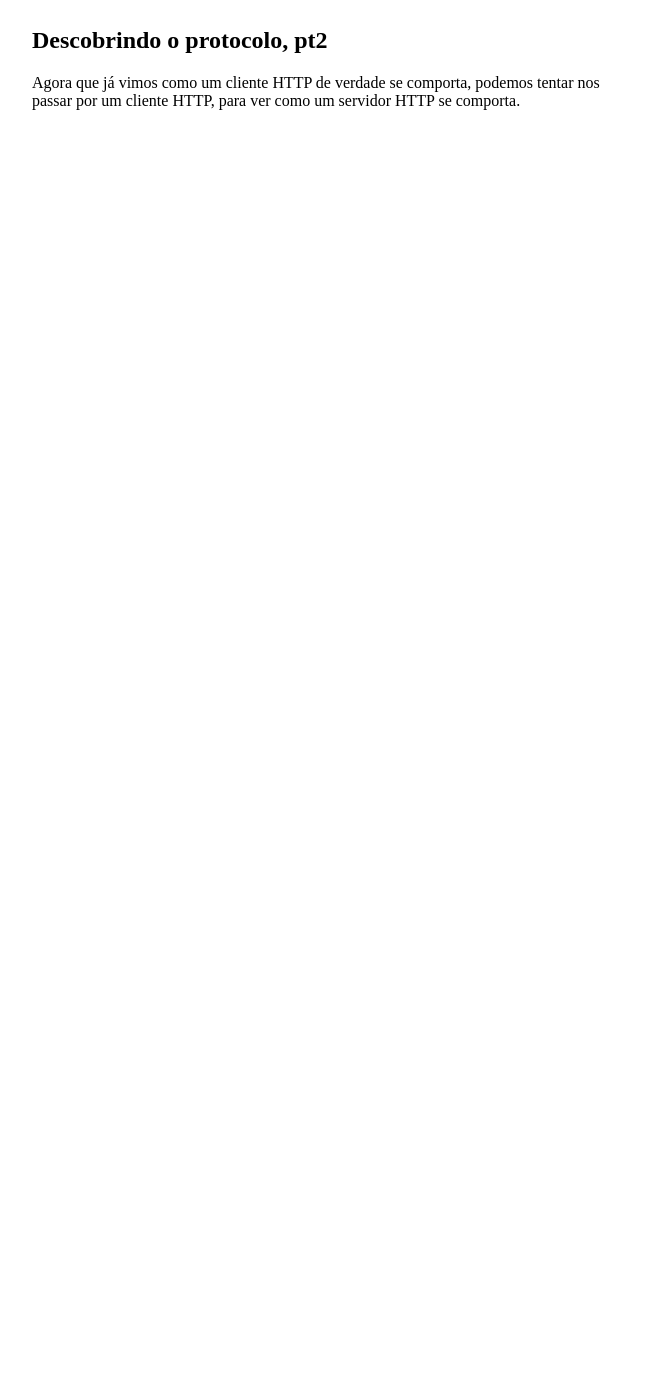
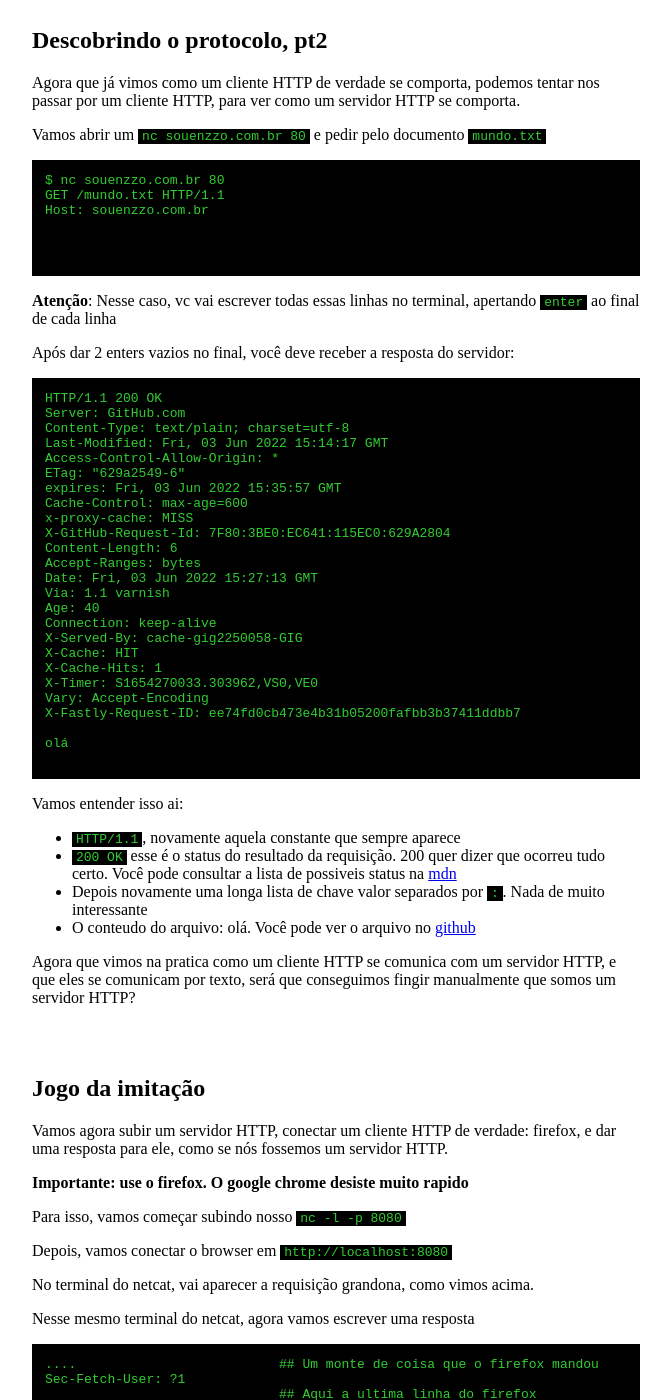
Before and after one commit to souenzzo/souenzzo.github.io, a Jekyll site: the page bootcamp/01.html, which Jekyll copies as it is, in a window 1280 px wide and 1400 px high, scrolled down 2439 px. Shown: the whole window, without its empty margins (304-975 px from the left). Built offline with Jekyll 4.4.1, drawn with Linux system fonts in a browser that asks for light colours; before the commit the page ends 3069 px from its top, so only the background shows below that; some of the changed text lies outside the part shown.

Commit message:
+bootcamp

```diff
--- a/bootcamp/01.html
+++ b/bootcamp/01.html
@@ -194,7 +194,80 @@ Accept: */*
         Agora que já vimos como um cliente HTTP de verdade se comporta, podemos tentar nos passar por um cliente HTTP,
         para ver como um servidor HTTP se comporta.
     </p>
+    <p>Vamos abrir um <code>nc souenzzo.com.br 80</code> e pedir pelo documento <code>mundo.txt</code></p>
+    <pre>$ nc souenzzo.com.br 80
+GET /mundo.txt HTTP/1.1
+Host: souenzzo.com.br
 
+
+    </pre>
+    <p><b>Atenção</b>: Nesse caso, vc vai escrever todas essas linhas no terminal, apertando <code>enter</code> ao final
+        de cada linha</p>
+    <p>Após dar 2 enters vazios no final, você deve receber a resposta do servidor:</p>
+    <pre>HTTP/1.1 200 OK
+Server: GitHub.com
+Content-Type: text/plain; charset=utf-8
+Last-Modified: Fri, 03 Jun 2022 15:14:17 GMT
+Access-Control-Allow-Origin: *
+ETag: "629a2549-6"
+expires: Fri, 03 Jun 2022 15:35:57 GMT
+Cache-Control: max-age=600
+x-proxy-cache: MISS
+X-GitHub-Request-Id: 7F80:3BE0:EC641:115EC0:629A2804
+Content-Length: 6
+Accept-Ranges: bytes
+Date: Fri, 03 Jun 2022 15:27:13 GMT
+Via: 1.1 varnish
+Age: 40
+Connection: keep-alive
+X-Served-By: cache-gig2250058-GIG
+X-Cache: HIT
+X-Cache-Hits: 1
+X-Timer: S1654270033.303962,VS0,VE0
+Vary: Accept-Encoding
+X-Fastly-Request-ID: ee74fd0cb473e4b31b05200fafbb3b37411ddbb7
+
+olá
+
+</pre>
+    <p>Vamos entender isso ai:</p>
+    <ul>
+        <li><code>HTTP/1.1</code>, novamente aquela constante que sempre aparece</li>
+        <li><code>200 OK</code> esse é o status do resultado da requisição. 200 quer dizer que ocorreu tudo certo. Você
+            pode consultar a lista de possiveis status na <a
+                    href="https://developer.mozilla.org/pt-BR/docs/Web/HTTP/Status">mdn </a></li>
+        <li>Depois novamente uma longa lista de chave valor separados por <code>:</code>. Nada de muito interessante
+        </li>
+        <li>O conteudo do arquivo: olá. Você pode ver o arquivo no
+            <a href="https://github.com/souenzzo/souenzzo.github.io/blob/main/mundo.txt">github</a></li>
+    </ul>
+    <p>
+        Agora que vimos na pratica como um cliente HTTP se comunica com um servidor HTTP, e que eles se comunicam por
+        texto, será que conseguimos fingir manualmente que somos um servidor HTTP?
+    </p>
+</section>
+<section>
+    <h1>Jogo da imitação</h1>
+    <p>
+        Vamos agora subir um servidor HTTP, conectar um cliente HTTP de verdade: firefox, e dar uma
+        resposta para ele, como se nós fossemos um servidor HTTP.
+    </p>
+    <p><b>Importante: use o firefox. O google chrome desiste muito rapido</b></p>
+    <p>Para isso, vamos começar subindo nosso <code>nc -l -p 8080</code></p>
+    <p>Depois, vamos conectar o browser em <code>http://localhost:8080</code></p>
+    <p>No terminal do netcat, vai aparecer a requisição grandona, como vimos acima.</p>
+    <p>Nesse mesmo terminal do netcat, agora vamos escrever uma resposta</p>
+    <pre>....                          ## Um monte de coisa que o firefox mandou
+Sec-Fetch-User: ?1
+                              ## Aqui a ultima linha do firefox
+HTTP/1.1 200 OK               ## Aqui vc escreve.
+                              ## Precisamos desse espaço vazio, lembra?
+Olá mundo!!!                  ## Pode por qualquer mensagem!
+                              ## Mais um espaço vazio, depois aperta CTRL+C
+    </pre>
+    <p>O <code>ctrl+c</code> no final serve para vc encerrar a conecção.</p>
+    <p>Quando vc apertar <code>ctrl+c</code>, a mensagem que vc escreveu deve aparecer no firefox</p>
+    <p>Parabens! Você acaba de se passar por um servidor HTTP!</p>
 </section>
 </body>
 </html>
```
